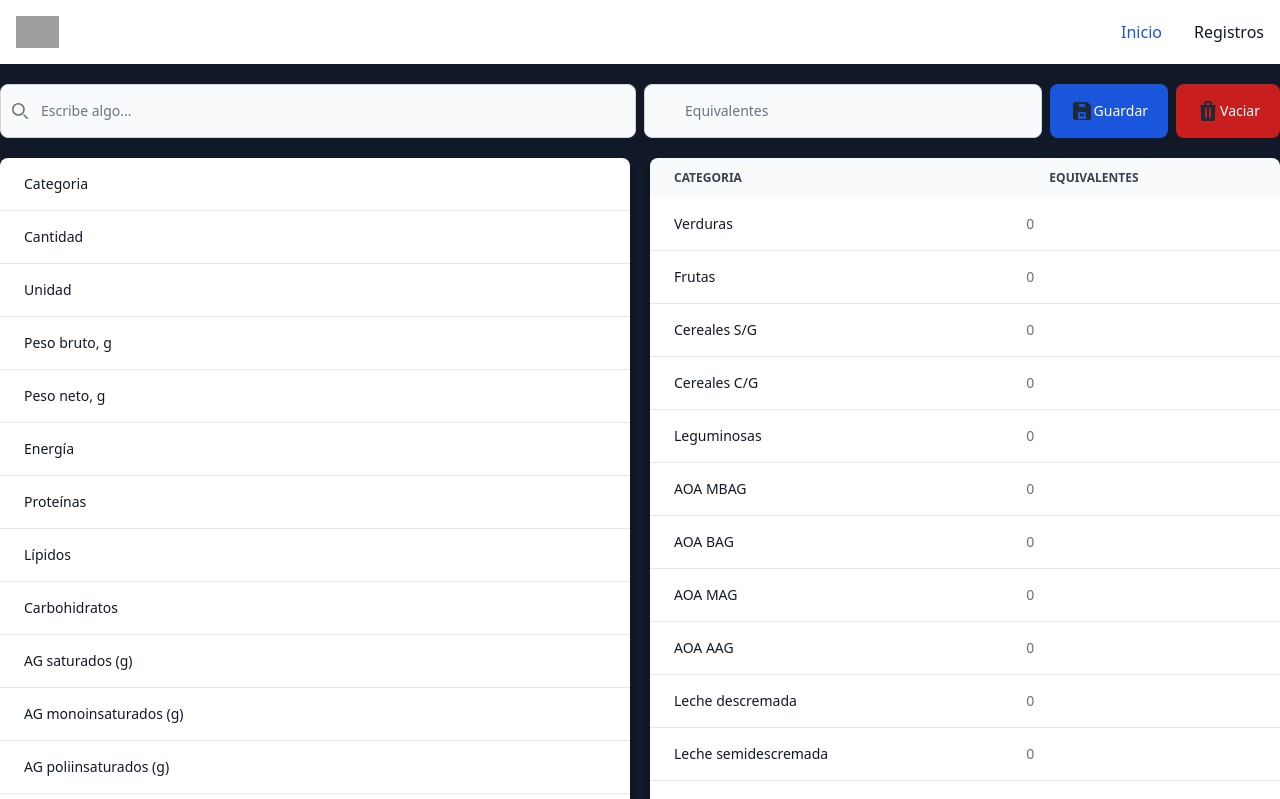
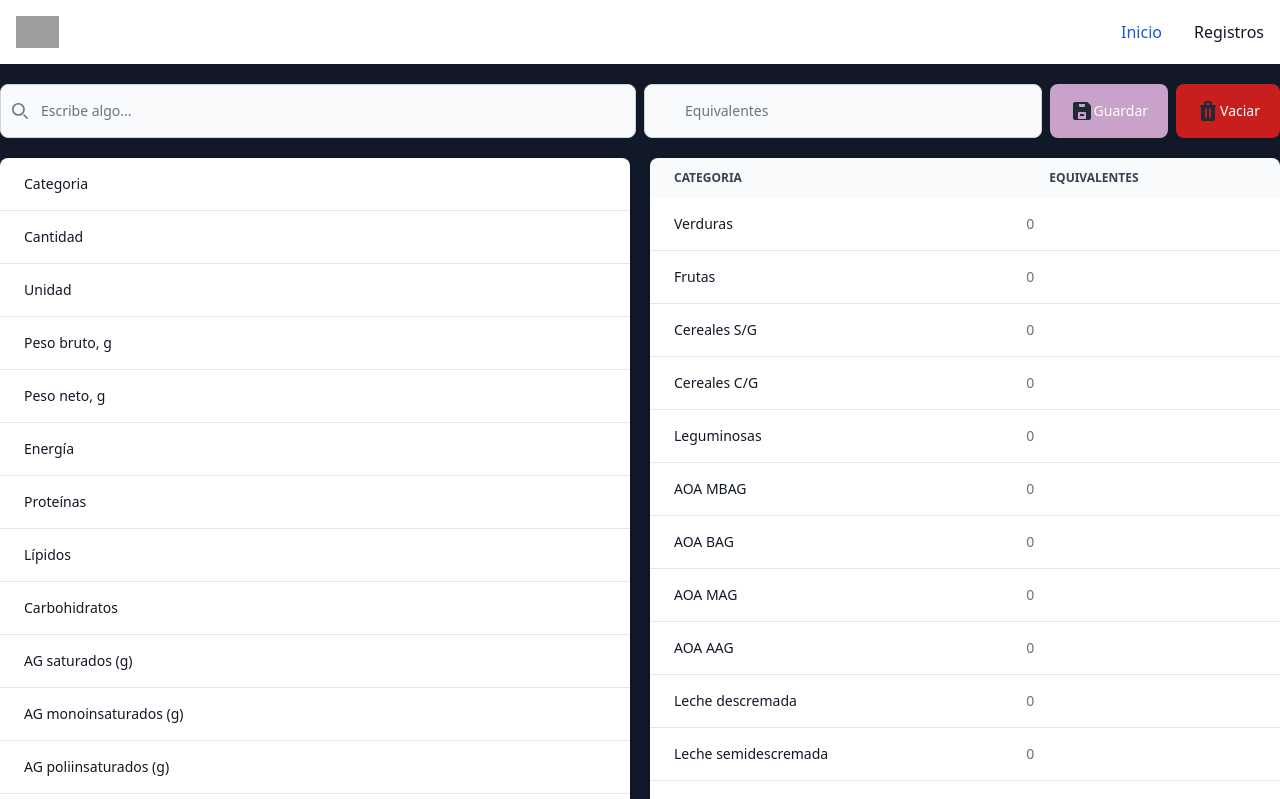
Before and after one commit to iscoar/smae, a Vue app: page / in a window 1280 px wide. Shown: the top 799 px of the page. Built offline with nearby package versions, Linux system fonts and the light colour scheme; grey boxes are pictures that could not be loaded; what vue3-apexcharts would draw is missing.

Commit message:
feat: update BaseButton component with custom color for vc-lilac theme

```diff
--- a/src/components/BaseButton.vue
+++ b/src/components/BaseButton.vue
@@ -1,6 +1,6 @@
 <template>
   <button type="button"
-    class="px-5 py-2.5 text-sm font-medium text-white inline-flex items-center bg-blue-700 hover:bg-blue-800 focus:ring-4 focus:outline-none focus:ring-blue-300 rounded-lg text-center dark:bg-blue-600 dark:hover:bg-blue-700 dark:focus:ring-blue-800">
+    class="px-5 py-2.5 text-sm font-medium text-white inline-flex items-center bg-[#C8A2C8] hover:bg-[#C8A2C8]/[.5] focus:ring-4 focus:outline-none focus:ring-blue-300 rounded-lg text-center dark:bg-[#C8A2C8] dark:hover:bg-[#C8A2C8]/[.5] dark:focus:ring-blue-800">
     <slot></slot>
   </button>
 </template>
```
